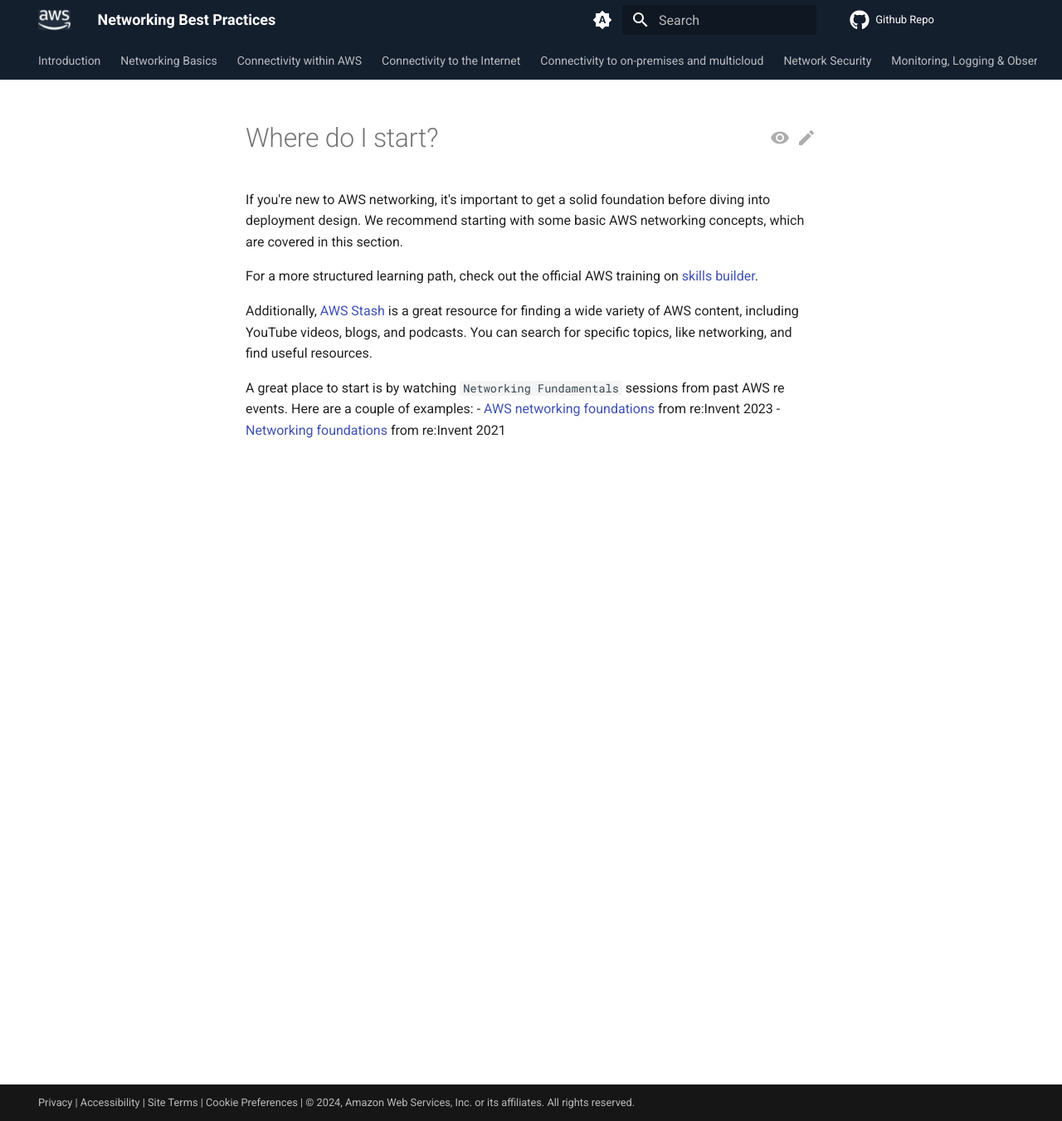
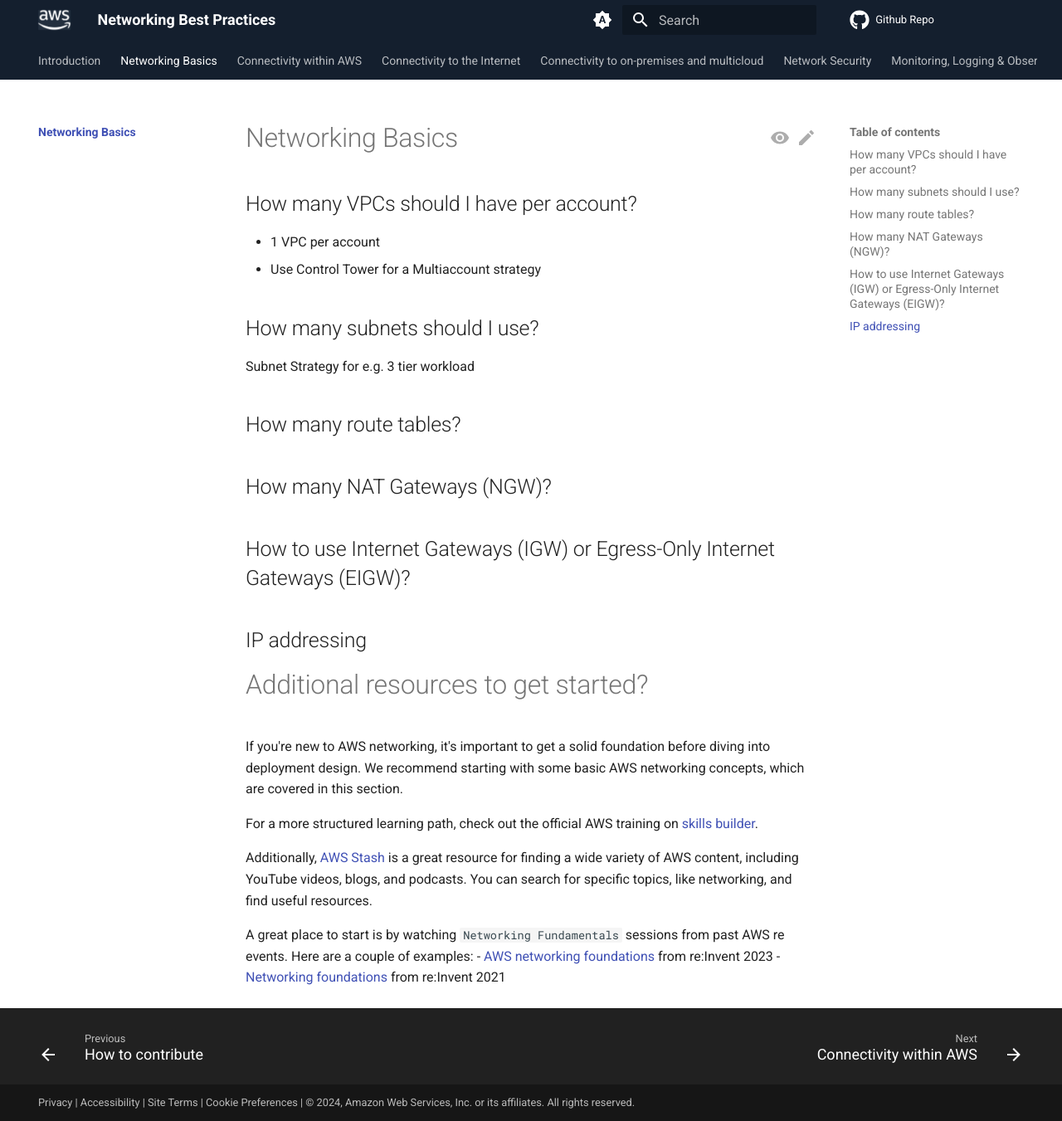
Before and after one commit to aws/aws-networking-best-practices, an MkDocs documentation site: the page built from content/basics/index.md, in a window 1280 px wide and 1351 px high. Shown: the whole window at 83% size. Built offline with MkDocs 1.6.1 and Material for MkDocs 9.7.7, drawn with Linux system fonts in a browser that asks for light colours; comment, search, counter and statistics services are not loaded.

Commit message:
Additional initial structure

```diff
--- a/content/basics/where_to_start.md
+++ b/content/basics/index.md
@@ -1,4 +1,25 @@
-# Where do I start?
+# Networking Basics
+
+## How many VPCs should I have per account?
+* 1 VPC per account
+* Use Control Tower  for a Multiaccount strategy
+
+## How many subnets should I use?
+Subnet Strategy for e.g. 3 tier workload
+
+## How many route tables?
+
+
+## How many NAT Gateways (NGW)?
+
+
+## How to use Internet Gateways (IGW) or Egress-Only Internet Gateways (EIGW)?
+
+
+## IP addressing
+
+
+# Additional resources to get started?
 
   [skills builder]: https://aws.amazon.com/training/learn-about/advanced-networking/
 
```
Also changed, not shown: content/hybrid-connectivity/network-to-network.md (+5 -0 lines), content/internal-connectivity/first-vpc.md (+1 -0 lines), content/internal-connectivity/index.md (+37 -0 lines), content/internal-connectivity/vpc-other-region.md (+10 -0 lines), content/internal-connectivity/vpc-same-region.md (+11 -0 lines), content/internet-connectivity/egress.md (+7 -0 lines), content/internet-connectivity/index.md (+26 -0 lines), content/internet-connectivity/ingress.md (+7 -0 lines).
